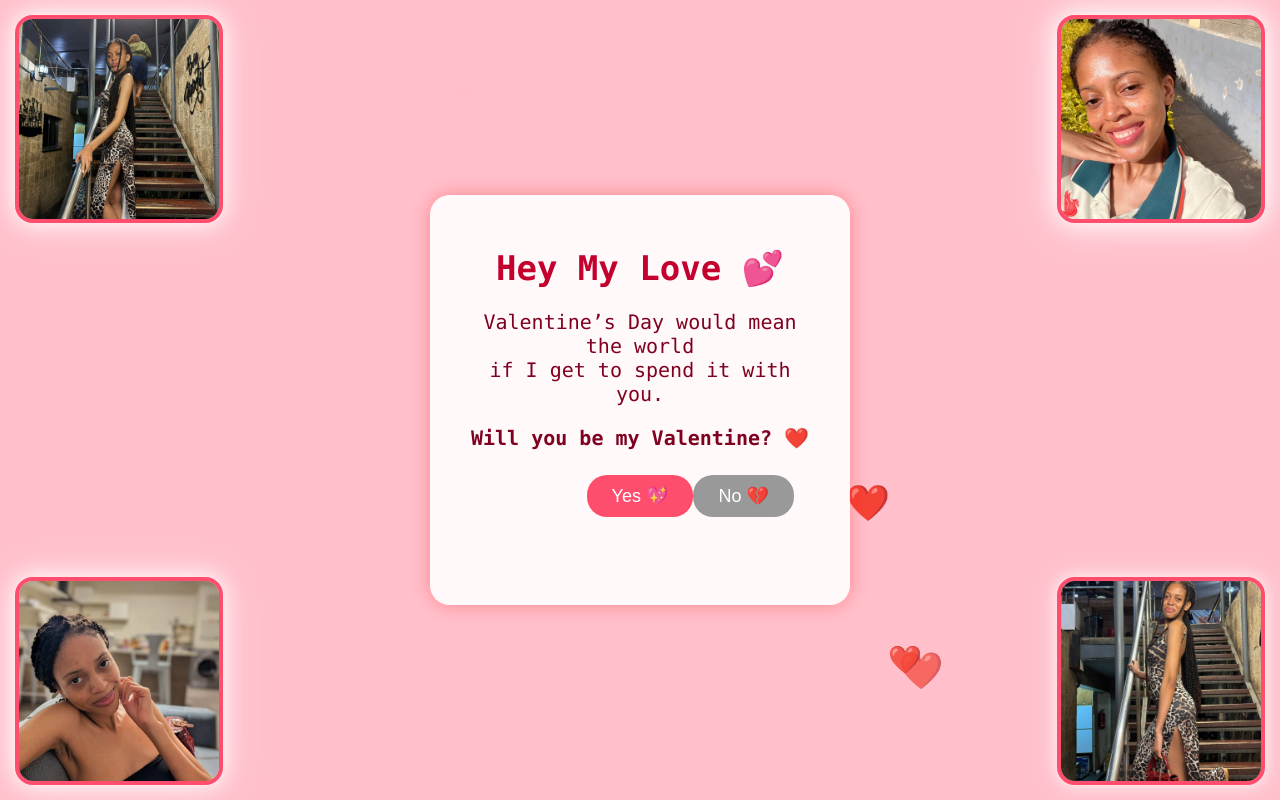
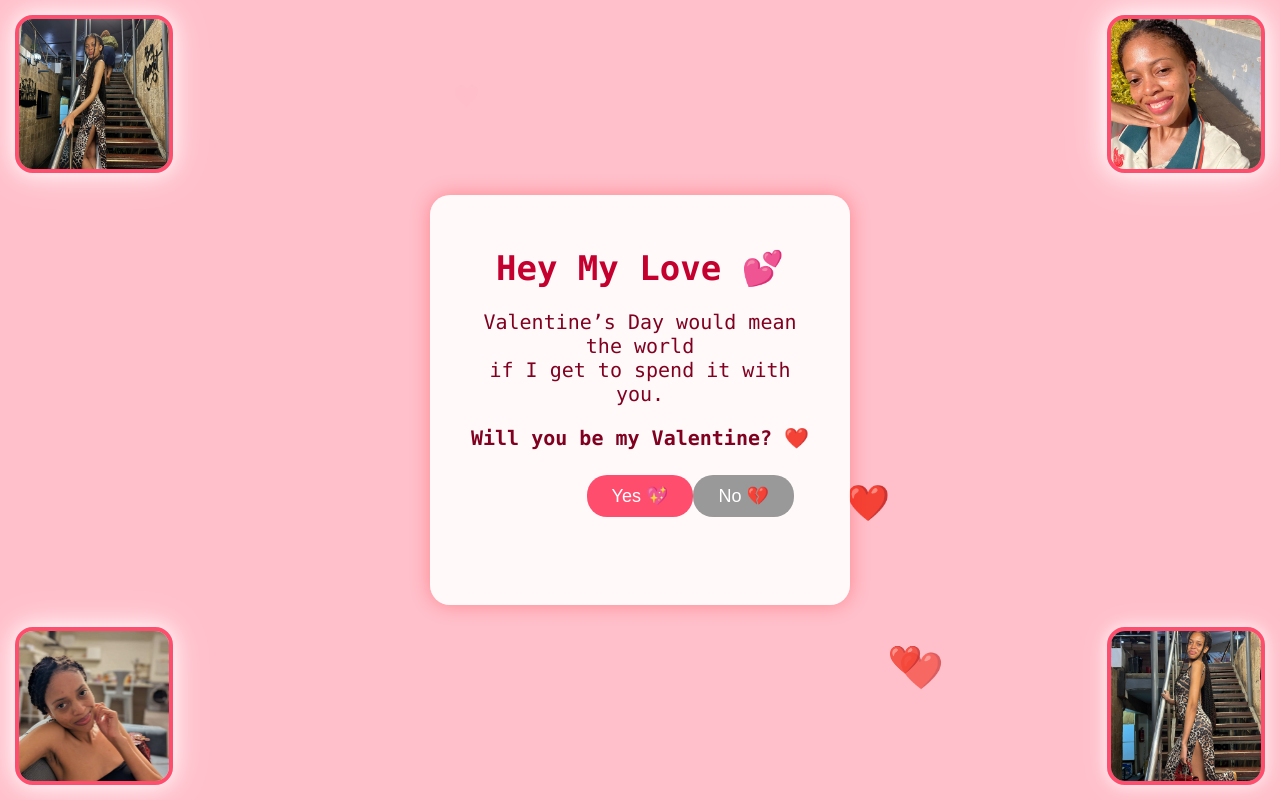
Before and after one commit to cgikonyo/val.2026, a plain HTML site: page index.html in a window 1280 px wide. Shown: the top 800 px of the page. Drawn offline with Linux system fonts and the light colour scheme.

Commit message:
Update index.html

```diff
--- a/index.html
+++ b/index.html
@@ -65,8 +65,8 @@ p {
 /* ================= PHOTOS ================= */
 .photo {
         position: absolute;
-        width: clamp(120px, 28vw, 200px);
-        height: clamp(120px, 28vw, 200px);
+        width: clamp(90px, 22vw, 150px);
+        height: clamp(90px, 22vw, 150px);
         border-radius: 18px;
         border: 4px solid #ff4d6d;
         object-fit: cover;
```
